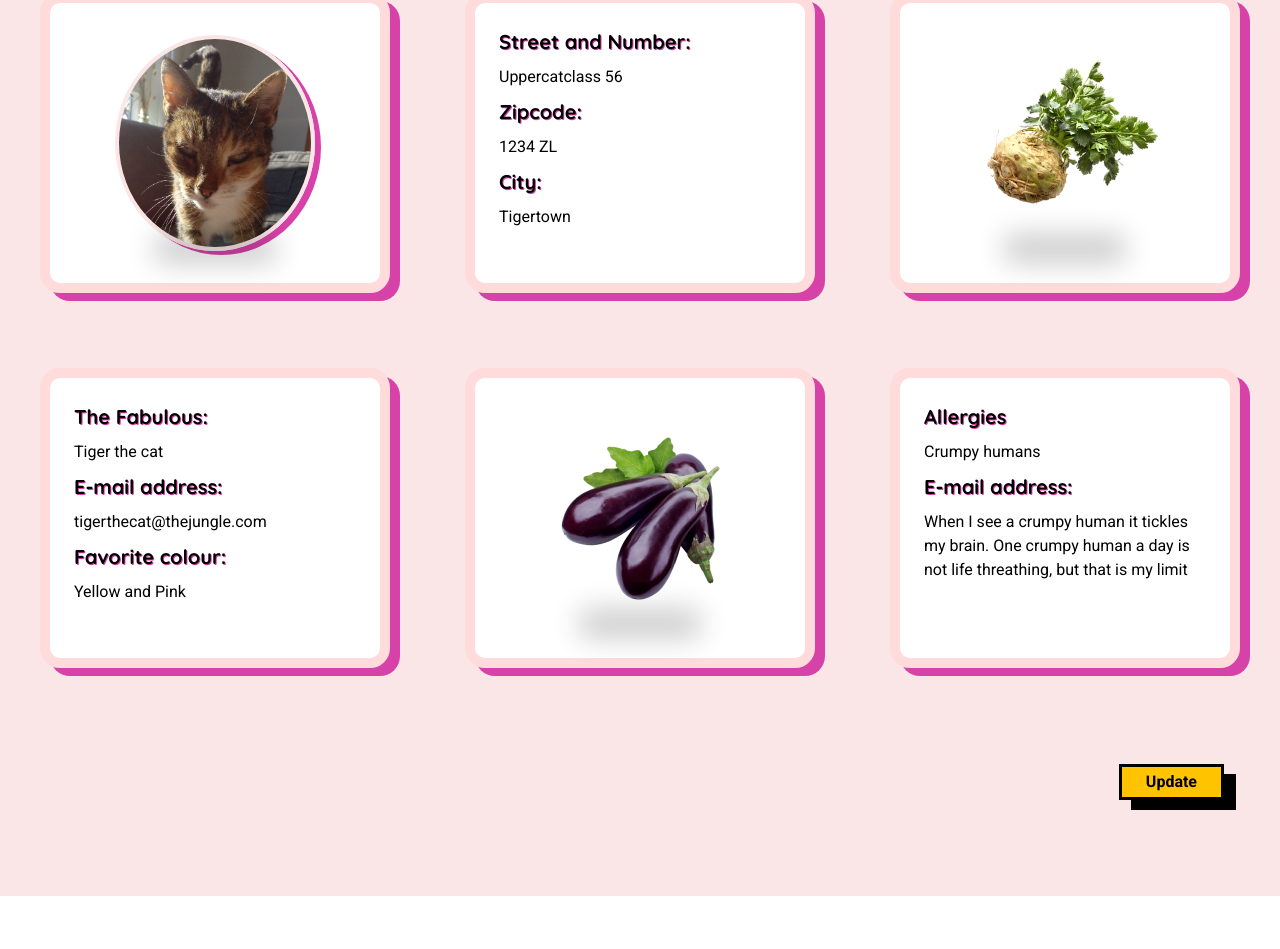
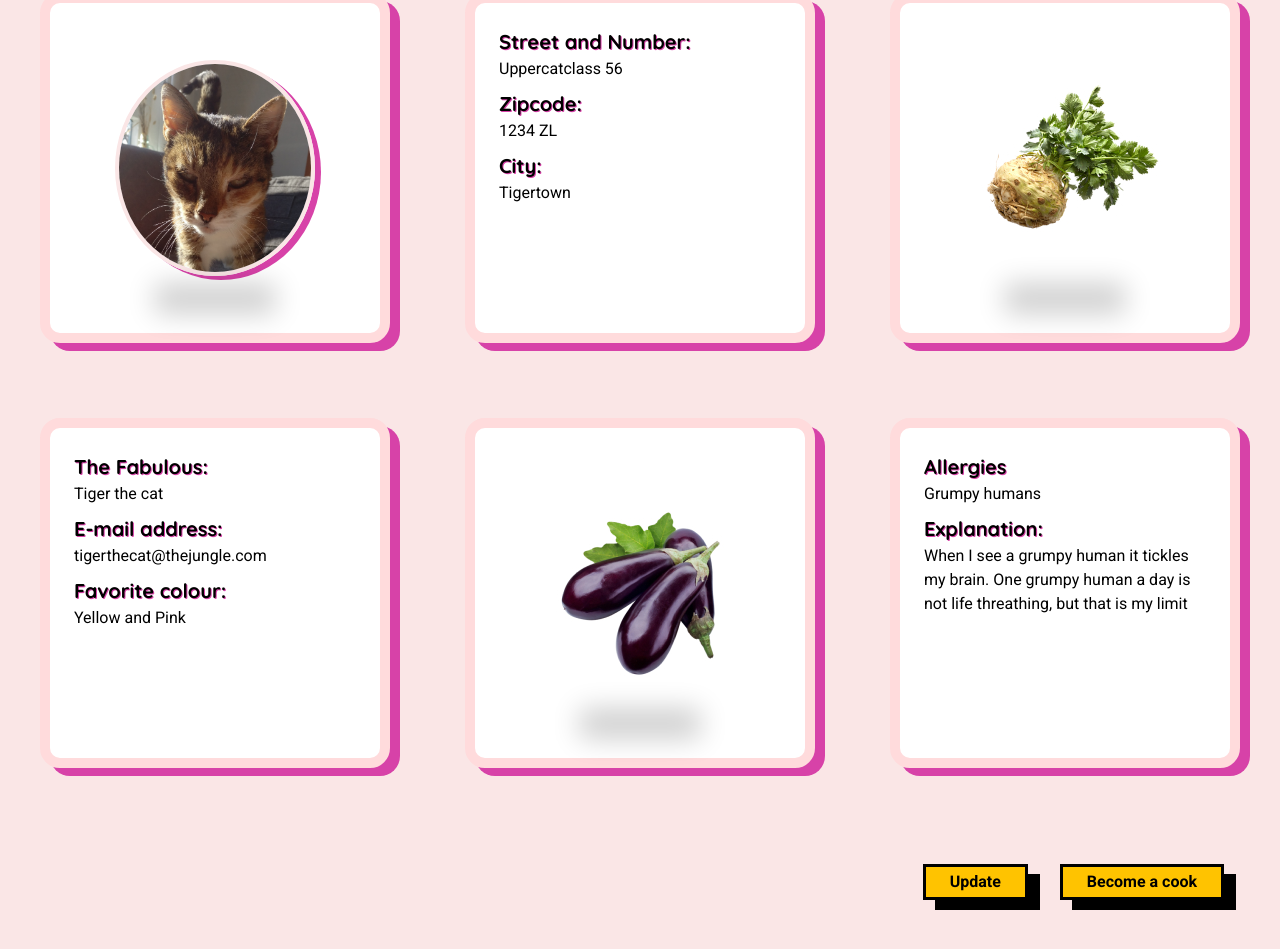
Before and after one commit to AramWondergem/final-assignement-bootcamp-frontend, a React (Create React App) app: page /profile in a window 1280 px wide. Shown: the part 167-1116 px from the top of the page. Before the commit the page ends 1063 px from the top, so only its background shows below. Built offline with nearby package versions, Linux system fonts and the light colour scheme.

Commit message:
added the form for adapting profile picture

```diff
--- a/package.json
+++ b/package.json
@@ -12,6 +12,7 @@
     "jwt-decode": "^3.1.2",
     "react": "^18.2.0",
     "react-dom": "^18.2.0",
+    "react-hook-form": "^7.42.1",
     "react-router-dom": "^6.6.1",
     "react-scripts": "5.0.1",
     "web-vitals": "^2.1.4"
--- a/src/App.css
+++ b/src/App.css
@@ -95,9 +95,7 @@
     font-family: var(--font-headings);
     font-weight: var(--font-weight-700);
     color: var(--color-dark);
-    text-shadow:
-
-    1px 1px var(--color-primary);
+    text-shadow: 1px 1px var(--color-primary);
 
 }
 
--- /dev/null
+++ b/src/components/inputWithLabel/InPutWIthLabelHookForm.js
@@ -0,0 +1,26 @@
+import React from "react";
+
+function InputWithLabelHookForm({textarea,row, classNameLabel,id,label,type, classNameInput, error, errorMessage, reactHookForm}) {
+    return (
+        <>
+            <label className={`label-component ${classNameLabel}`} htmlFor={id}><h3>{label}</h3></label>
+            {textarea ?
+                <textarea
+                    className={`input-component input-component-textarea ${classNameInput} ${error && "error-field"}`}
+                    id={id}
+                    rows={row}
+                    {...reactHookForm}
+                />
+                :
+                <input
+                    className={`input-component ${classNameInput} ${error && "error-field"}`}
+                    type={type} id={id}
+
+                   {...reactHookForm}
+                   />}
+            {error ? <p className={`input-errormessage-active`}>{errorMessage}</p> : <p className="input-errormessage">Hier staat een error message</p>}
+        </>
+    );
+}
+
+export default InputWithLabelHookForm;
--- a/src/components/inputWithLabel/inputWithLabel.css
+++ b/src/components/inputWithLabel/inputWithLabel.css
@@ -6,11 +6,32 @@
 .input-component {
     border: 3px solid var(--color-dark);
     box-shadow: 12px 10px 0 var(--color-dark);
-    border-radius: 45px;
-    margin-bottom: var(--padding-large);
+    border-radius: 20px;
+
     padding: var(--padding-extra-smal) var(--padding-medium)
 }
+
+
 
 .error-field {
     border-color: var(--color-primary);
 }
+
+.input-errormessage {
+    padding-left: var(--padding-medium);
+    margin-top: var(--padding-small);
+    margin-bottom: var(--padding-small);
+    color: transparent ;
+    font-size: var(--fontsize-300);
+
+}
+
+.input-errormessage-active {
+    padding-left: var(--padding-medium);
+    margin-top: var(--padding-small);
+    margin-bottom: var(--padding-medium);
+    color: var(--color-primary);
+    text-shadow: 1px 1px var(--color-dark);
+    font-size: var(--fontsize-300);
+
+}
--- a/src/components/tile/tile.css
+++ b/src/components/tile/tile.css
@@ -7,7 +7,7 @@
 
 
     flex: 0 0 350px;
-    height: 300px;
+    height: 350px;
     position: relative;
 
     display: flex;
@@ -31,10 +31,15 @@
 .tile-picture {
     justify-content: center;
     align-items: center;
+
 }
 
 .tile-text {
     flex-direction: column;
     justify-content: flex-start;
-    gap: var(--padding-small)
+
 }
+
+.tile-text p {
+    margin-bottom: var(--padding-small);
+}
--- a/src/pages/profile/Profile.js
+++ b/src/pages/profile/Profile.js
@@ -1,62 +1,161 @@
 import './profile.css'
 
-import React from 'react';
+import React, {useEffect, useState} from 'react';
 import Header from "../../components/header/Header";
 import Tile from "../../components/tile/Tile";
 import Button from "../../components/button/Button";
+import {useForm} from 'react-hook-form';
 
 import tiger1 from "../../assets/tiger1.jpg"
 import eggplant from "../../assets/eggplant.jpg"
-import celeric from "../../assets/celeric.jpg"
+import celeriac from "../../assets/celeric.jpg"
+import InputWithLabelHookForm from "../../components/inputWithLabel/InPutWIthLabelHookForm";
 
 function Profile(props) {
+
+    const [fillInForm, toggleFillInForm] = useState(false)
+    const {register} = useForm();
+
+    function onClickButtonChangeForm(event) {
+        event.preventDefault()
+
+        toggleFillInForm(!fillInForm);
+    }
+
+// useEffect(() => {
+//     console.log("fill")
+//
+// }, [fillInForm]);
+
+
     return (
         <>
             <Header/>
             <main className="profile outerbox">
-                <div className="profile--innerbox innerbox flex-collumn">
+                <form className="profile--innerbox innerbox flex-collumn">
                     <div className="profile--tilewrapper flex-wrap-row">
 
                         <Tile type="picture">
-                            <div className="profile--imagewrapper imagewrapper imagewrapper-profilepicture"><img className="profile--profilepicture" src={tiger1} alt="profile picture"/></div>
+                            <div className="profile--imagewrapper imagewrapper imagewrapper-profilepicture"><img
+                                className="profile--profilepicture" src={tiger1} alt="profile picture"/></div>
 
                         </Tile>
                         <Tile type="text">
+                            {fillInForm ?
+                                <>
+                                    <InputWithLabelHookForm
+                                        id="street-and-number"
+                                        label="Street and Number:"
+                                        type="text"
+                                        reactHookForm={register("street-and-number")}/>
+                                    <InputWithLabelHookForm
+                                        id="zipcode"
+                                        label="Zipcode:"
+                                        type="text"
+                                        reactHookForm={register("zipcode")}/>
+                                    <InputWithLabelHookForm
+                                        id="city"
+                                        label="City:"
+                                        type="text"
+                                        reactHookForm={register("city")}/>
+                                </>
+
+                                :
+                                <>
                                     <h3>Street and Number:</h3>
                                     <p>Uppercatclass 56</p>
                                     <h3>Zipcode:</h3>
                                     <p>1234 ZL</p>
                                     <h3>City:</h3>
                                     <p>Tigertown</p>
-
+                                </>
+                            }
                         </Tile>
                         <Tile type="picture">
-                            <div className="profile--imagewrapper imagewrapper"><img className="profile--vegetablepicture" src={celeric} alt="picture of celeric"/></div>
+                            <div className="profile--imagewrapper imagewrapper"><img
+                                className="profile--vegetablepicture" src={celeriac} alt="picture of celeric"/></div>
                         </Tile>
                         <Tile type="text">
+                            {fillInForm ?
+                                <>
+                                    <InputWithLabelHookForm
+                                        id="name"
+                                        label="The Fabulous:"
+                                        type="text"
+                                        reactHookForm={register("name")}/>
+                                    <InputWithLabelHookForm
+                                        id="email"
+                                        label="E-mail address:"
+                                        type="email"
+                                        reactHookForm={register("email")}/>
+                                    <InputWithLabelHookForm
+                                        id="favorite-colour"
+                                        label="Favorite colour:"
+                                        type="text"
+                                        reactHookForm={register("favorite-colour")}/>
+                                </>
+
+                                :
+                                <>
                             <h3>The Fabulous:</h3>
                             <p>Tiger the cat</p>
                             <h3>E-mail address:</h3>
                             <p>tigerthecat@thejungle.com</p>
                             <h3>Favorite colour:</h3>
                             <p>Yellow and Pink</p>
-
+                                </>}
                         </Tile>
                         <Tile type="picture">
-                            <div className="profile--imagewrapper imagewrapper"><img className="profile--vegetablepicture" src={eggplant} alt="picture of eggplant"/></div>
+                            <div className="profile--imagewrapper imagewrapper"><img
+                                className="profile--vegetablepicture" src={eggplant} alt="picture of eggplant"/></div>
                         </Tile>
                         <Tile type="text">
+                            {fillInForm ?
+                                <>
+                                    <InputWithLabelHookForm
+                                        id="allergies"
+                                        label="Allergies:"
+                                        type="text"
+                                        reactHookForm={register("name")}/>
+                                    <InputWithLabelHookForm
+                                        textarea={true}
+                                        row={4}
+                                        id="allergies-explanation"
+                                        label="Explanation:"
+                                        reactHookForm={register("allergies-explanation")}/>
+
+                                </>
+
+                                :
+                                <>
                                     <h3>Allergies</h3>
-                            <p>Crumpy humans</p>
-                            <h3>E-mail address:</h3>
-                            <p>When I see a crumpy human it tickles my brain.  One crumpy human a day is not life threathing, but that is my limit</p>
+                                    <p>Grumpy humans</p>
+                                    <h3>Explanation:</h3>
+                                    <p>When I see a grumpy human it tickles my brain. One grumpy human a day is not life
+                                        threathing, but that is my limit</p>
+                                </>
+                            }
                         </Tile>
                     </div>
-                    <Button className="profile--button">
-                        Update
+                    <div className="profile--buttonwrapper">
+                        <Button
+                            className="profile--updatebutton"
+                            onClick={onClickButtonChangeForm}>
+                            {fillInForm ? "Cancel" : "Update"}
                         </Button>
+                        {fillInForm
+                            ?
+                            <Button className="profile--savebutton">
+                                Save
+                            </Button>
+                            :
+                            <Button className="profile--cookbutton">
+                                Become a cook
+                            </Button>}
                     </div>
+                </form>
             </main>
+
         </>
     );
 }
--- a/src/pages/profile/profile.css
+++ b/src/pages/profile/profile.css
@@ -27,6 +27,6 @@
 
 
 
-.profile--button {
+.profile--buttonwrapper {
     align-self: flex-end;
 }
```
Also changed, not shown: src/components/inputWithLabel/InputWithLabel.js (+4 -3 lines), 1 other file (tests, documents, lock files or other folders). Lines whose indentation alone changed are shown as unchanged.
